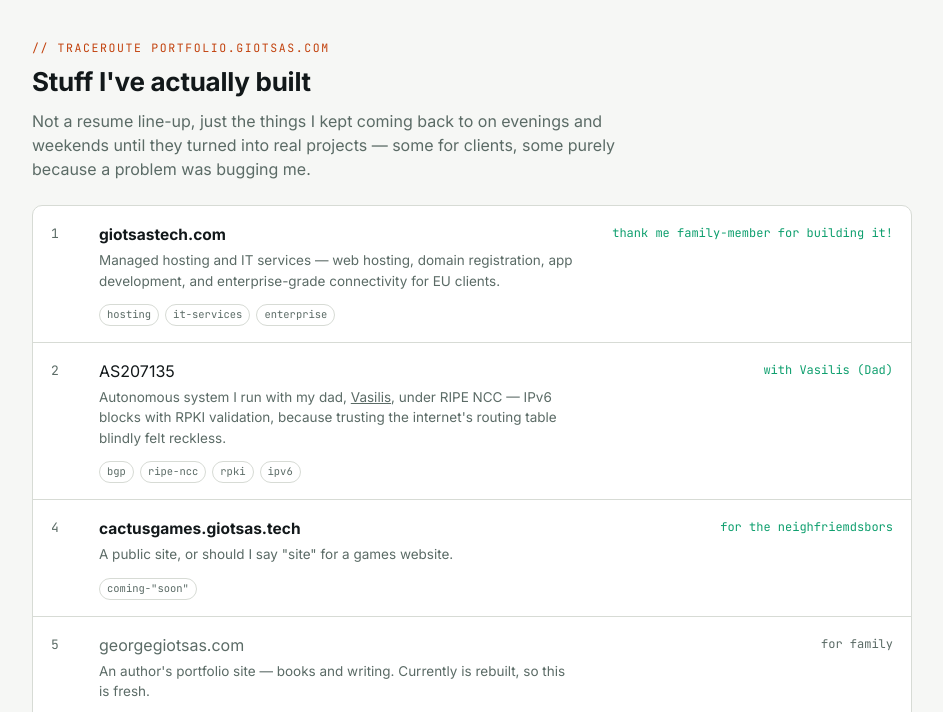
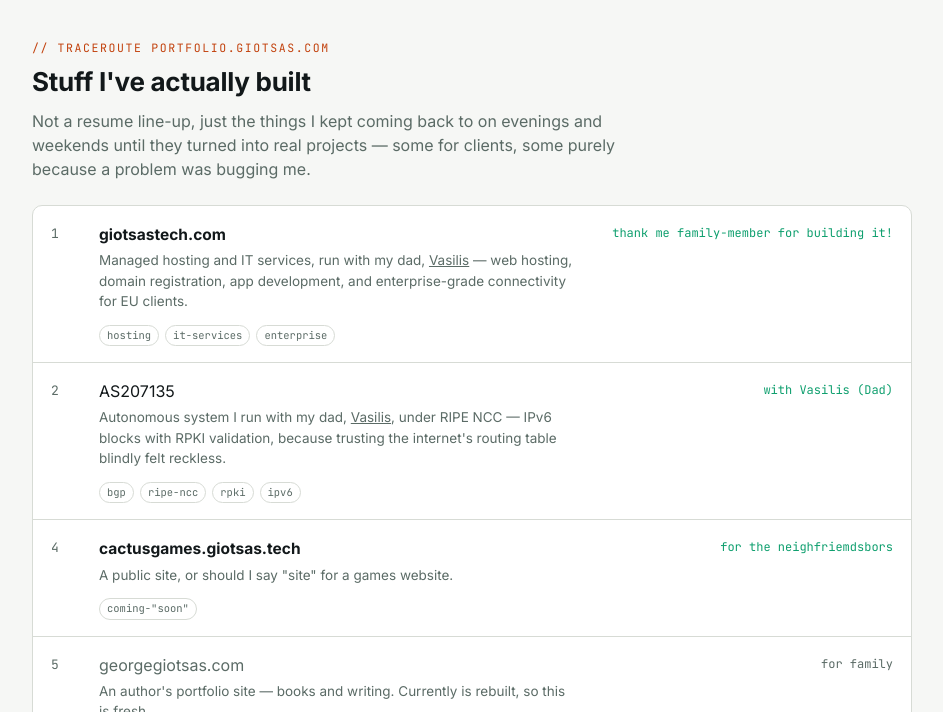
Before and after one commit to ngiotsas/ngiotsas.github.io, a plain HTML site: page work.html in a window 1280 px wide. Shown: the part 61-773 px from the top of the page, without its empty margins (168-1111 px from the left). Drawn offline with Linux system fonts and the light colour scheme.

Commit message:
Note GiotsasTech is run with my dad Vasilis

```diff
--- a/work.html
+++ b/work.html
@@ -25,7 +25,7 @@
         <span class="hop-n">1</span>
         <div class="hop-main">
           <a class="proj-name" href="https://giotsastech.com" target="_blank" rel="noopener">giotsastech.com</a>
-          <p class="proj-desc">Managed hosting and IT services — web hosting, domain registration, app development, and enterprise-grade connectivity for EU clients.</p>
+          <p class="proj-desc">Managed hosting and IT services, run with my dad, <a href="https://v.giotsas.com" target="_blank" rel="noopener">Vasilis</a> — web hosting, domain registration, app development, and enterprise-grade connectivity for EU clients.</p>
           <div class="hop-tags"><span class="tag">hosting</span><span class="tag">it-services</span><span class="tag">enterprise</span></div>
         </div>
         <span class="hop-ms">thank me family-member for building it!</span>
```
